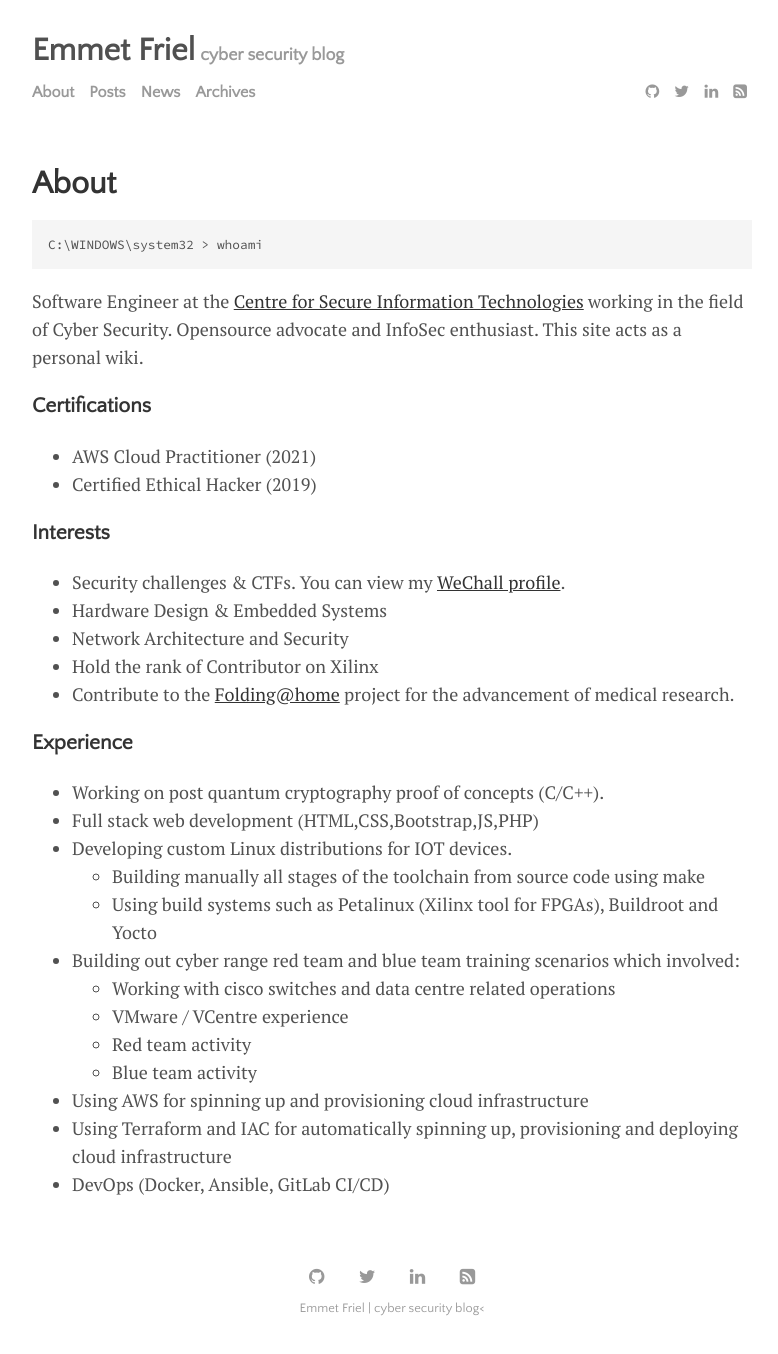
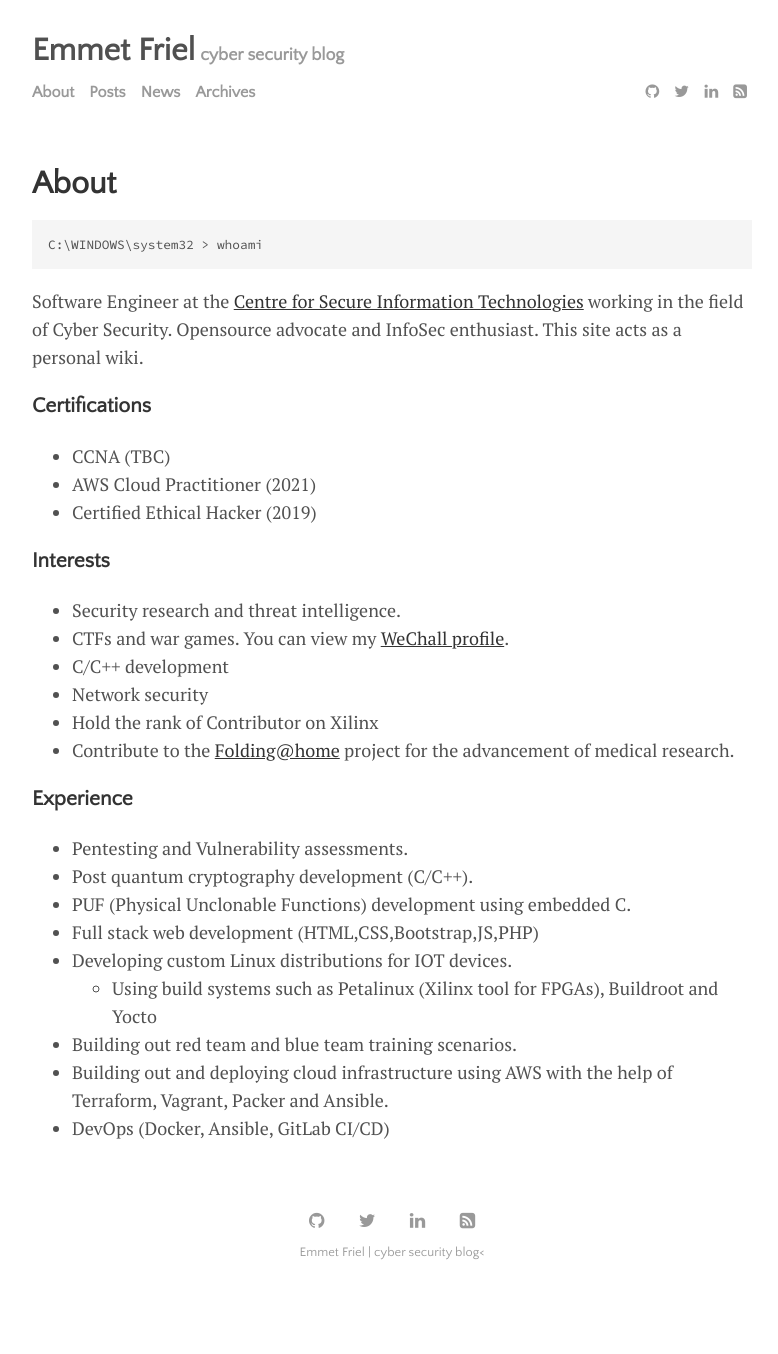
Before and after one commit to efriel94/ef_blog, a Jekyll site: the page built from menu/about.md, in a window 1280 px wide. Shown: the whole page, without its empty margins (248-1026 px from the left). Built offline with Jekyll 4.4.1, drawn with Linux system fonts in a browser that asks for light colours; after the commit the page ends 1298 px from its top, so only the background shows below that.

Commit message:
Updated about page

```diff
--- a/menu/about.md
+++ b/menu/about.md
@@ -11,28 +11,26 @@ Software Engineer at the [Centre for Secure Information Technologies](https://ww
 
 
 ### Certifications
+- CCNA (TBC)
 - AWS Cloud Practitioner (2021)
 - Certified Ethical Hacker (2019)
 
 ### Interests
-- Security challenges & CTFs. You can view my [WeChall profile](https://www.wechall.net/profile/un5h4d0w).
-- Hardware Design & Embedded Systems
-- Network Architecture and Security
+- Security research and threat intelligence.
+- CTFs and war games. You can view my [WeChall profile](https://www.wechall.net/profile/un5h4d0w).
+- C/C++ development
+- Network security
 - Hold the rank of Contributor on Xilinx
 - Contribute to the <a href="https://stats.foldingathome.org/donor/73291172" target="_blank">Folding@home</a> project for the advancement of medical research.
 
 
 ### Experience
-- Working on post quantum cryptography proof of concepts (C/C++).
+- Pentesting and Vulnerability assessments.
+- Post quantum cryptography development (C/C++).
+- PUF (Physical Unclonable Functions) development using embedded C.
 - Full stack web development (HTML,CSS,Bootstrap,JS,PHP)
 - Developing custom Linux distributions for IOT devices.
-    - Building manually all stages of the toolchain from source code using make
     - Using build systems such as Petalinux (Xilinx tool for FPGAs), Buildroot and Yocto
-- Building out cyber range red team and blue team training scenarios which involved:
-    - Working with cisco switches and data centre related operations
-    - VMware / VCentre experience
-    - Red team activity
-    - Blue team activity
-- Using AWS for spinning up and provisioning cloud infrastructure
-- Using Terraform and IAC for automatically spinning up, provisioning and deploying cloud infrastructure
+- Building out red team and blue team training scenarios.
+- Building out and deploying cloud infrastructure using AWS with the help of Terraform, Vagrant, Packer and Ansible.
 - DevOps (Docker, Ansible, GitLab CI/CD)
```
